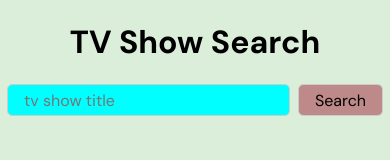
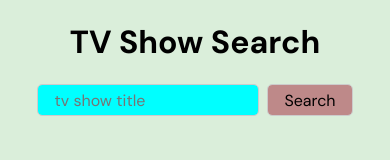
Before and after one commit to tariqs26/tv-show-search, a plain HTML site: page index.html in a window 390 px wide. Drawn offline with nearby package versions, Linux system fonts and the light colour scheme.

Commit message:
make the app mobile friendly

```diff
--- a/style.css
+++ b/style.css
@@ -8,6 +8,7 @@ form {
   display: flex;
   justify-content: center;
   gap: 10px;
+  margin: 0 auto;
 }
 
 form input,
@@ -73,6 +74,18 @@ form button:hover {
   flex-grow: 1;
 }
 
+@media (min-width:450px) and (max-width: 510px) {
+  .movie {
+    width: 220px;
+  }
+}
+
+@media (max-width: 450px) {
+  form {
+    width: 80%;
+  }
+}
+
 .loading {
   margin-top: 60px;
   display: flex;
```
